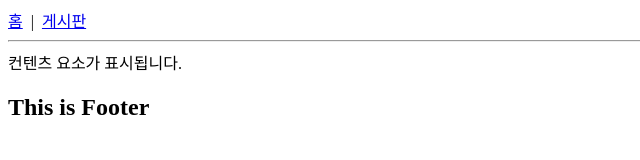
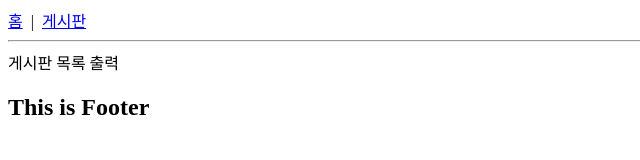
Before and after one commit to MkBaek0229/makzip_mk, a React (Vite) app: page /board in a window 1280 px wide. Shown: the top 160 px of the page, without its empty margins (0-640 px from the left). Built offline with nearby package versions, Linux system fonts and the light colour scheme.

Commit message:
리액트라우터 설치 및 구성

```diff
--- a/package.json
+++ b/package.json
@@ -11,7 +11,8 @@
   },
   "dependencies": {
     "react": "^18.2.0",
-    "react-dom": "^18.2.0"
+    "react-dom": "^18.2.0",
+    "react-router-dom": "^6.20.0"
   },
   "devDependencies": {
     "@types/react": "^18.2.37",
--- a/src/App.jsx
+++ b/src/App.jsx
@@ -1,11 +1,15 @@
 import { useState } from 'react'
+import { Route, Routes } from 'react-router-dom';
+import BoardList from './routes/Boardlist';
+import Home from './routes/Home';
 
 function App() {
 
   return (
-      <div>
-        컨텐츠 요소가 표시됩니다.
-      </div>
+      <Routes>
+        <Route path="/" element={<Home />} />
+        <Route path="/board" element={<BoardList />} />
+      </Routes>
     );
 
 
--- a/src/Layout/Header.jsx
+++ b/src/Layout/Header.jsx
@@ -1,10 +1,12 @@
+import { Link } from "react-router-dom";
+
 function Header() {
     return (
         <header>
-            <a href="/">홈</a>
-      &nbsp;&nbsp;|&nbsp;&nbsp;
-      <a href="/board">게시판</a>
-      <hr/>
+            <Link to="/">홈</Link>
+            &nbsp;&nbsp;|&nbsp;&nbsp;
+            <Link to="/board">게시판</Link>
+            <hr/>
         </header>
      );
 }
--- a/src/main.jsx
+++ b/src/main.jsx
@@ -2,12 +2,13 @@ import ReactDOM from 'react-dom/client'
 import App from './App.jsx'
 import Header from './Layout/Header.jsx'
 import Footer from './Layout/Footer.jsx'
+import { BrowserRouter } from 'react-router-dom'
 
 
 ReactDOM.createRoot(document.getElementById('root')).render(
-  <>
+  <BrowserRouter>
     <Header />
     <App />
     <Footer />
-  </>
+  </BrowserRouter>
 )
--- /dev/null
+++ b/src/routes/BoardList.jsx
@@ -0,0 +1,9 @@
+function BoardList() {
+    return (
+        <div>
+            게시판 목록 출력
+        </div>
+     );
+}
+
+export default BoardList;
--- /dev/null
+++ b/src/routes/Home.jsx
@@ -0,0 +1,9 @@
+function Home() {
+    return (
+        <div>
+            홈 화면입니다.
+        </div>
+     );
+}
+
+export default Home;
```
Also changed, not shown: 2 other files (tests, documents, lock files or other folders).
